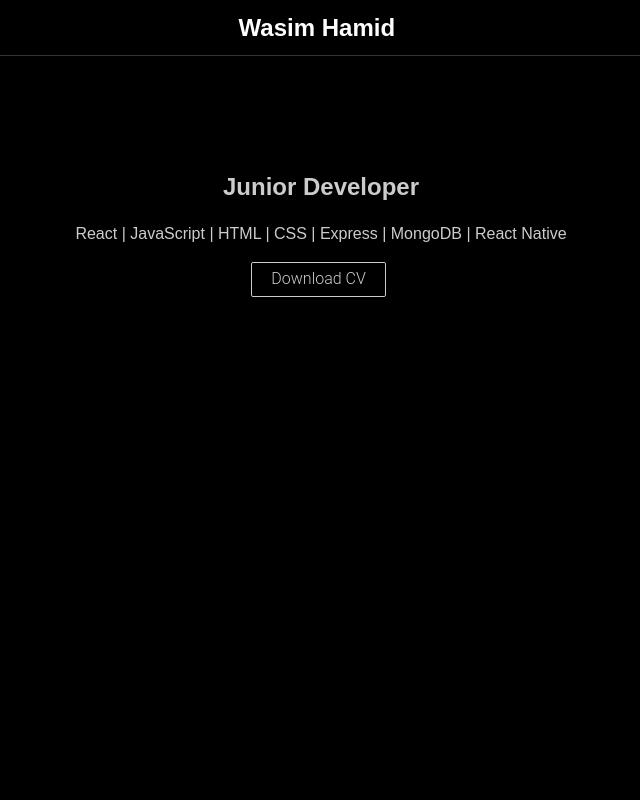
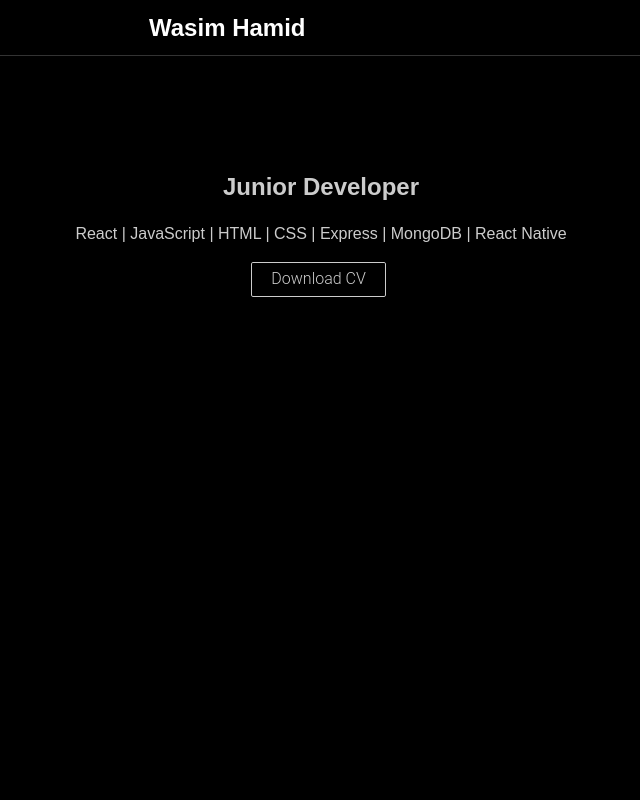
Before and after one commit to WasimHamid/React-Portfolio, a React app: page / in a window 1280 px wide. Shown: the top 800 px of the page, without its empty margins (319-959 px from the left). Built offline with nearby package versions, Linux system fonts and the light colour scheme; no server answers.

Commit message:
Update styles.css

```diff
--- a/public/css/styles.css
+++ b/public/css/styles.css
@@ -129,7 +129,7 @@ header {
     line-height: 55px;
     padding: 0 20px;
     color: #fff;
-    margin: 42%;
+    margin: 35%;
     margin-top: -10px;
 }
 
```
